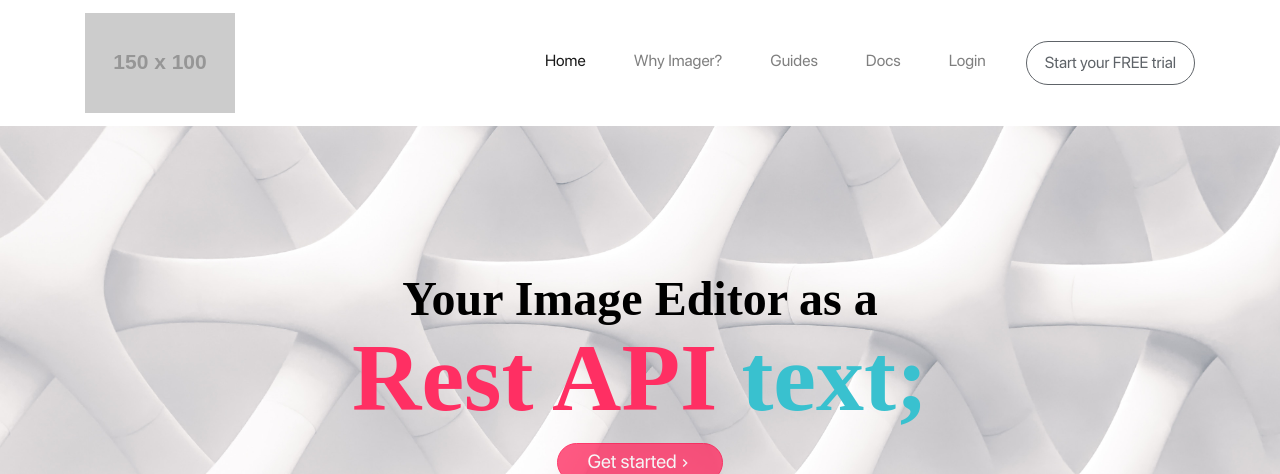
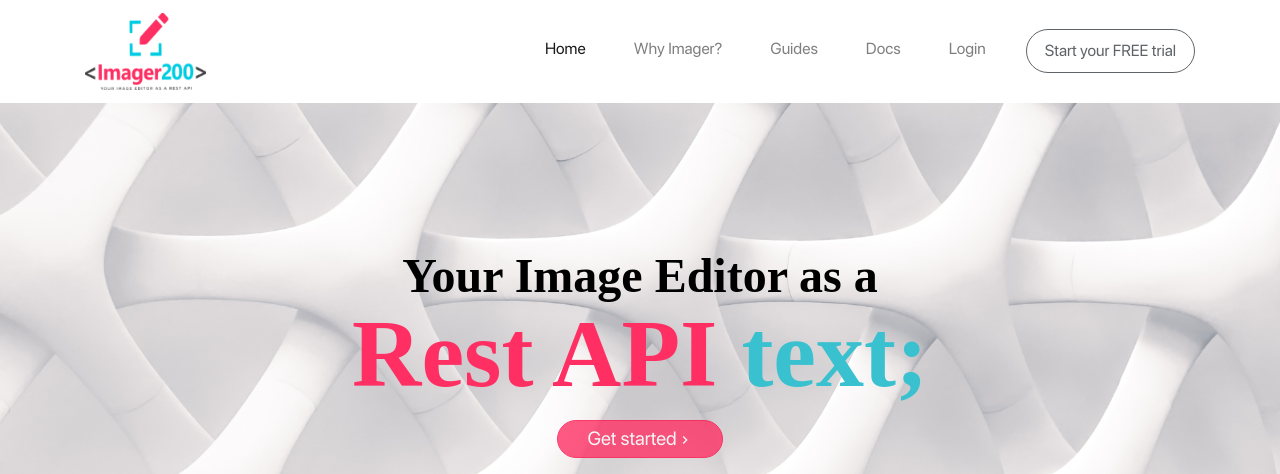
Before and after one commit to rendrap/gblog, a Jekyll site: the page built from index.md, in a window 1280 px wide. Shown: the top 474 px of the page. Built offline with Jekyll 4.4.1, drawn with Linux system fonts in a browser that asks for light colours; some web fonts are replaced; grey boxes are pictures that could not be loaded.

Commit message:
add navbar logo from draft-3

```diff
--- a/_includes/cards.html
+++ b/_includes/cards.html
@@ -1,4 +1,4 @@
-<section class="pt-0 ">
+<section class="pt-0 pb-4">
   <div class="container text-center mx-auto pb-5">
     <h1 class="display-4 lightcoral">Lorem ipsum dolor sit amet,</h1>
     <h1 class="display-4">maecenas semper posuere dignissim</h1>
--- a/_includes/header.html
+++ b/_includes/header.html
@@ -3,7 +3,7 @@
     <nav class="navbar navbar-expand-lg navbar-light bg-white static-top">
         <div class="container">
             <a class="navbar-brand" href="#">
-                <img src="http://placehold.it/150x100?text=Logo" alt="">
+                <img src="{{ "/assets/images/main-logo.png" | relative_url }}" alt="main logo" class="logo-sizing">
             </a>
             <button class="btn btn-link navbar-toggler collapsed" type="button" data-toggle="collapse" data-target="#navbarResponsive" aria-controls="navbarResponsive" aria-expanded="false" aria-label="Toggle navigation">
                 <span class="icon-bar top-bar"></span>
--- a/_sass/_custom.scss
+++ b/_sass/_custom.scss
@@ -86,6 +86,18 @@ body {
   background: transparent !important;
 }
 
+@include media-breakpoint-up(xs) {
+  .logo-sizing {
+    width: 50%;
+    height: 50%;
+  }
+}
+@include media-breakpoint-up(md) {
+  .logo-sizing {
+    width: 80%;
+    height: 80%;
+  }
+}
 // Hamburger menu animation
 .navbar-toggler .top-bar {
   transform: translate(3px) rotate(45deg);
```
Also changed, not shown: assets/images/main-logo.png (added).
